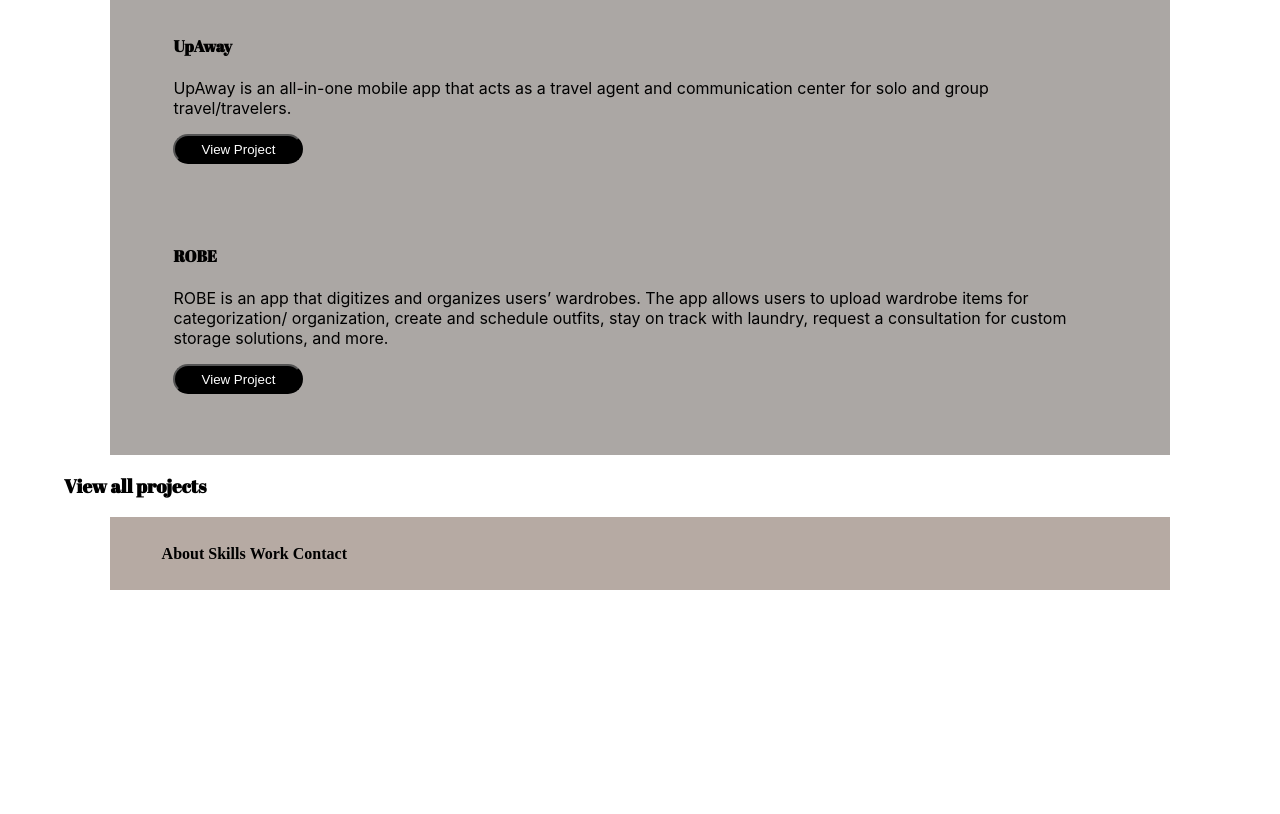
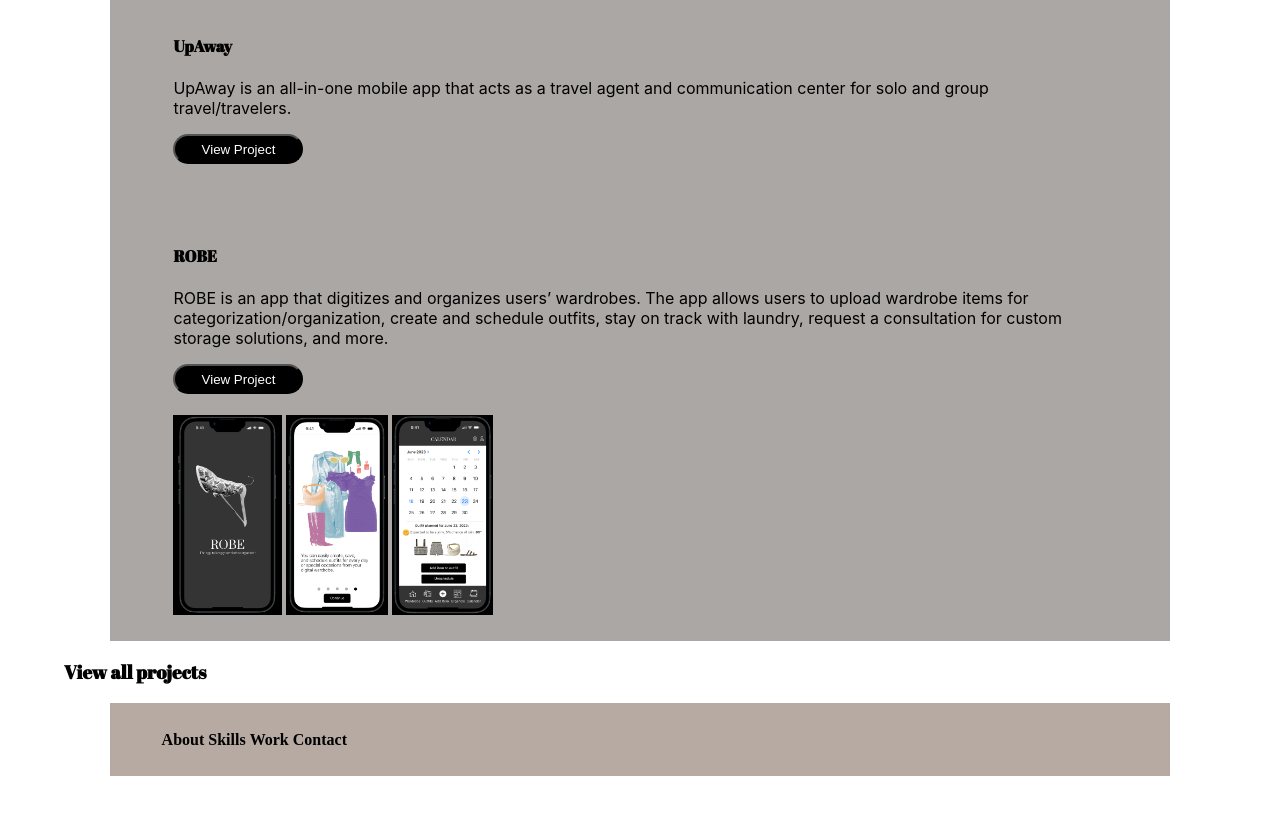
Before and after one commit to kiyanadunston/UX_UI_HW_18, a plain HTML site: page index.html in a window 1280 px wide. Shown: the part 1265-2079 px from the top of the page. Before the commit the page ends 1919 px from the top, so only its background shows below. Drawn offline with Linux system fonts and the light colour scheme.

Commit message:
New Page

```diff
--- a/index.html
+++ b/index.html
@@ -87,13 +87,14 @@
         <div>
             <h4> ROBE </h4>
             <p> ROBE is an app that digitizes and organizes users’ wardrobes.
-                The app allows users to upload wardrobe items for categorization/
-                organization, create and schedule outfits, stay on track with laundry,
+                The app allows users to upload wardrobe items for categorization/organization, create and schedule outfits, stay on track with laundry,
                 request a consultation for custom storage solutions, and more. </p>
             <button> View Project </button>
         </div>
         <div>
-            <img src="">
+            <img src="./robe home.png" height="200">
+            <img src="./robe coaching screen.png" height="200">
+            <img src="./robe calendar.png" height="200">
         </div>
     </div>
 </section>
```
Also changed, not shown: robe calendar.png (added), robe coaching screen.png (added), robe home.png (added), robe outfits.png (added), robe schedule laundry.png (added).
